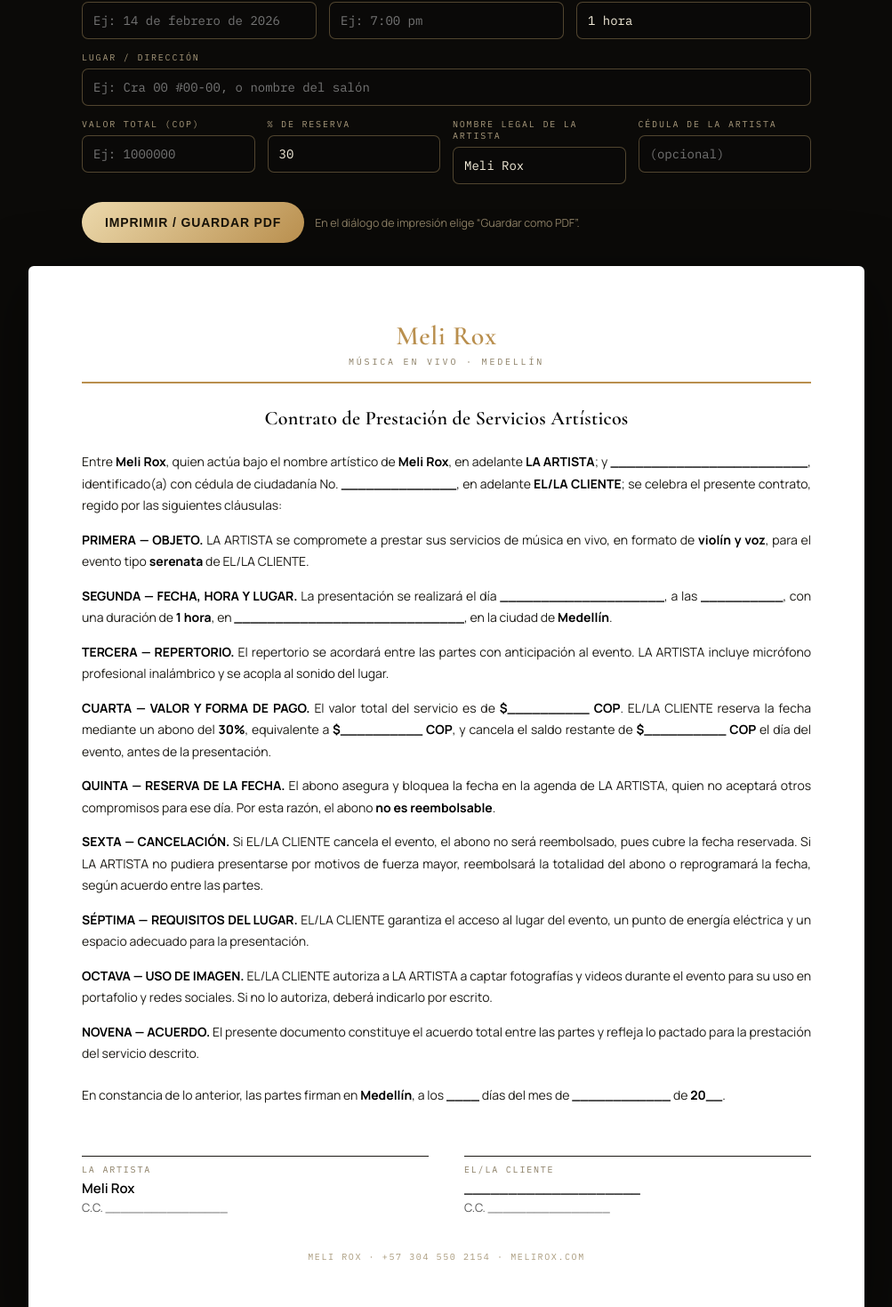
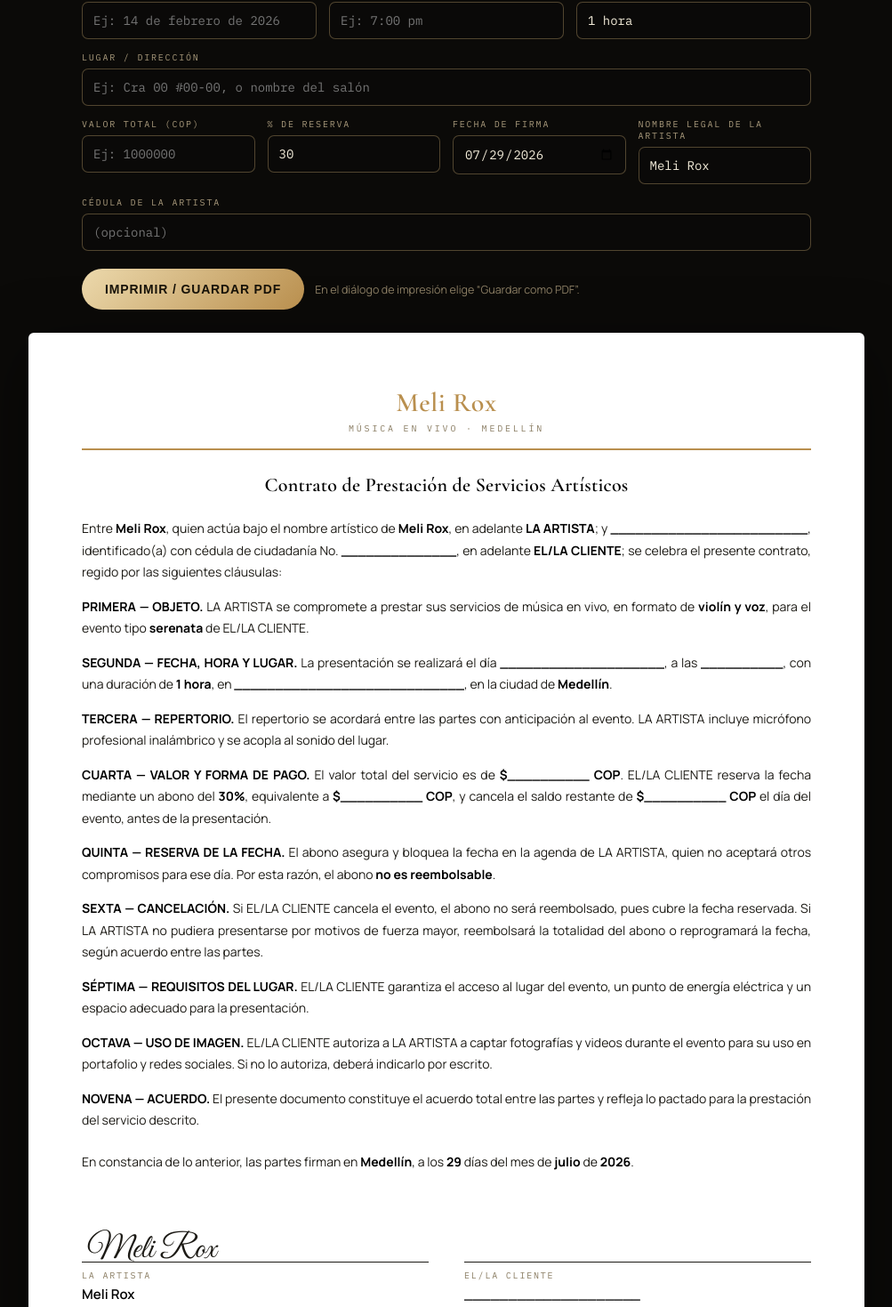
Before and after one commit to alexktaylor/MeliRox, a Next.js app: page /contrato in a window 1280 px wide. Shown: the part 358-1827 px from the top of the page at 89% size, without its empty margins (138-1141 px from the left). Built offline with nearby package versions, Linux system fonts and the light colour scheme.

Commit message:
Contrato: pre-signed script signature for Meli, remember her details (localStorage), sign date defaults to today

```diff
--- a/app/contrato/Contrato.tsx
+++ b/app/contrato/Contrato.tsx
@@ -1,6 +1,8 @@
 "use client";
 
-import { useMemo, useState } from "react";
+import { useEffect, useState } from "react";
+
+const MESES = ["enero", "febrero", "marzo", "abril", "mayo", "junio", "julio", "agosto", "septiembre", "octubre", "noviembre", "diciembre"];
 
 const GOLD = "#b98f4e";
 const serif = "var(--font-cormorant), serif";
@@ -24,15 +26,34 @@ export default function Contrato() {
     ciudad: "Medellín",
     valor: "",
     reservaPct: "30",
+    fechaFirma: "", // YYYY-MM-DD, defaults to today
   });
   const set = (k: string, v: string) => setF((p) => ({ ...p, [k]: v }));
+
+  // Remember Meli's own details (name/cédula/deposit) between clients; default sign date = today.
+  useEffect(() => {
+    let saved: Record<string, string> = {};
+    try { saved = JSON.parse(localStorage.getItem("meli-contrato") || "{}"); } catch {}
+    const d = new Date();
+    const today = `${d.getFullYear()}-${String(d.getMonth() + 1).padStart(2, "0")}-${String(d.getDate()).padStart(2, "0")}`;
+    setF((p) => ({ ...p, artistaNombre: saved.artistaNombre ?? p.artistaNombre, artistaCedula: saved.artistaCedula ?? p.artistaCedula, reservaPct: saved.reservaPct ?? p.reservaPct, fechaFirma: today }));
+  }, []);
+
+  // Persist just Meli's details as they change.
+  useEffect(() => {
+    try { localStorage.setItem("meli-contrato", JSON.stringify({ artistaNombre: f.artistaNombre, artistaCedula: f.artistaCedula, reservaPct: f.reservaPct })); } catch {}
+  }, [f.artistaNombre, f.artistaCedula, f.reservaPct]);
 
   const valor = parseInt(f.valor.replace(/[^\d]/g, ""), 10) || 0;
   const pct = Math.min(100, Math.max(0, parseInt(f.reservaPct.replace(/[^\d]/g, ""), 10) || 0));
   const reserva = Math.round((valor * pct) / 100);
   const saldo = valor - reserva;
 
-  const hoy = useMemo(() => "", []); // filled by hand at signing to avoid Date() in build
+  // Sign date parts (parsed manually to avoid timezone drift)
+  const [fy, fm, fd] = (f.fechaFirma || "").split("-").map((n) => parseInt(n, 10));
+  const firmaDia = fd ? String(fd) : "____";
+  const firmaMes = fm ? MESES[fm - 1] : "____________";
+  const firmaAnio = fy ? String(fy) : "20__";
 
   const input: React.CSSProperties = { width: "100%", boxSizing: "border-box", background: "#0a0908", border: "1px solid rgba(212,180,122,.35)", borderRadius: "7px", padding: "11px 12px", color: "#f4edda", fontFamily: mono, fontSize: "14px", outline: "none" };
   const label: React.CSSProperties = { fontFamily: mono, fontSize: "10px", letterSpacing: ".18em", textTransform: "uppercase", color: "#a99a7c", display: "block", marginBottom: "6px" };
@@ -74,6 +95,10 @@ export default function Contrato() {
           {field("Lugar / dirección", "lugar", "Ej: Cra 00 #00-00, o nombre del salón")}
           {field("Valor total (COP)", "valor", "Ej: 1000000", true)}
           {field("% de reserva", "reservaPct", "30", true)}
+          <div style={{ flex: "1 1 160px" }}>
+            <label style={label}>Fecha de firma</label>
+            <input type="date" value={f.fechaFirma} onChange={(e) => set("fechaFirma", e.target.value)} style={input} />
+          </div>
           {field("Nombre legal de la artista", "artistaNombre", "Meli Rox", true)}
           {field("Cédula de la artista", "artistaCedula", "(opcional)", true)}
         </div>
@@ -139,16 +164,20 @@ export default function Contrato() {
         </p>
 
         <p style={{ ...cl, marginTop: "22px" }}>
-          En constancia de lo anterior, las partes firman en {b(orBlank(f.ciudad, 12))}, a los {b("____")} días del mes de {b("____________")} de {b("20__")}.
+          En constancia de lo anterior, las partes firman en {b(orBlank(f.ciudad, 12))}, a los {b(firmaDia)} días del mes de {b(firmaMes)} de {b(firmaAnio)}.
         </p>
 
         {/* Signatures */}
-        <div style={{ display: "flex", gap: "40px", marginTop: "56px", flexWrap: "wrap" }}>
+        <div style={{ display: "flex", gap: "40px", marginTop: "48px", flexWrap: "wrap" }}>
           {[
-            { role: "LA ARTISTA", name: f.artistaNombre || "Meli Rox", ced: f.artistaCedula },
-            { role: "EL/LA CLIENTE", name: f.cliente, ced: f.cedula },
+            { role: "LA ARTISTA", name: f.artistaNombre || "Meli Rox", ced: f.artistaCedula, signed: true },
+            { role: "EL/LA CLIENTE", name: f.cliente, ced: f.cedula, signed: false },
           ].map((s) => (
             <div key={s.role} style={{ flex: "1 1 220px" }}>
+              {/* Signature sits on the line — Meli's is pre-signed in script */}
+              <div style={{ height: "52px", display: "flex", alignItems: "flex-end", paddingLeft: "6px", overflow: "hidden" }}>
+                {s.signed && <span style={{ fontFamily: "var(--font-signature), cursive", fontSize: "38px", lineHeight: 1, color: "#1c1a15", transform: "translateY(6px)" }}>{s.name}</span>}
+              </div>
               <div style={{ borderTop: "1px solid #1c1a15", paddingTop: "8px" }}>
                 <div style={{ fontFamily: mono, fontSize: "10px", letterSpacing: ".18em", textTransform: "uppercase", color: "#8a7d63" }}>{s.role}</div>
                 <div style={{ fontSize: "15px", fontWeight: 600, color: "#000", marginTop: "4px" }}>{orBlank(s.name, 20)}</div>
--- a/app/contrato/page.tsx
+++ b/app/contrato/page.tsx
@@ -1,5 +1,9 @@
 import type { Metadata } from "next";
+import { Great_Vibes } from "next/font/google";
 import Contrato from "./Contrato";
+
+// Signature-style font, scoped to this page only.
+const signature = Great_Vibes({ subsets: ["latin"], weight: "400", variable: "--font-signature", display: "swap" });
 
 // Private tool for Meli — fills a contract per client, prints/saves PDF. Kept out of Google.
 export const metadata: Metadata = {
@@ -8,5 +12,9 @@ export const metadata: Metadata = {
 };
 
 export default function Page() {
-  return <Contrato />;
+  return (
+    <div className={signature.variable}>
+      <Contrato />
+    </div>
+  );
 }
```
